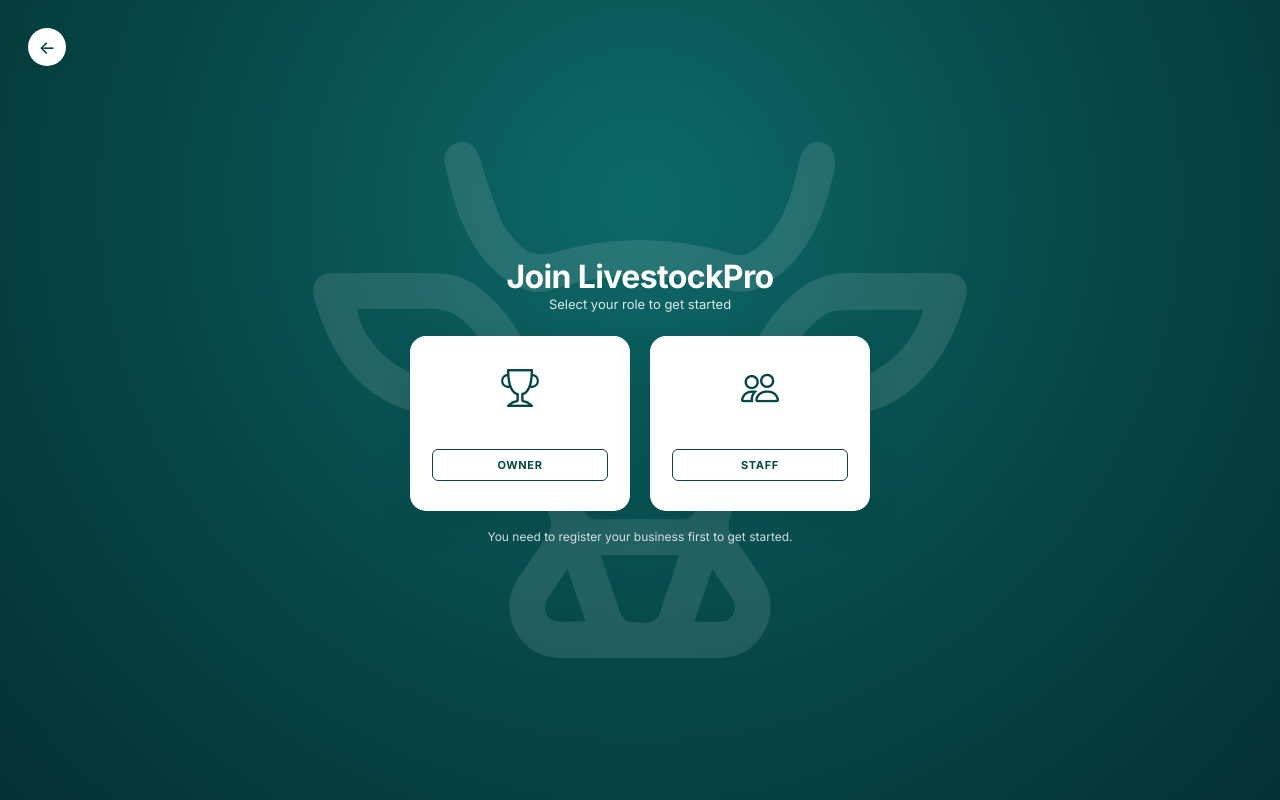
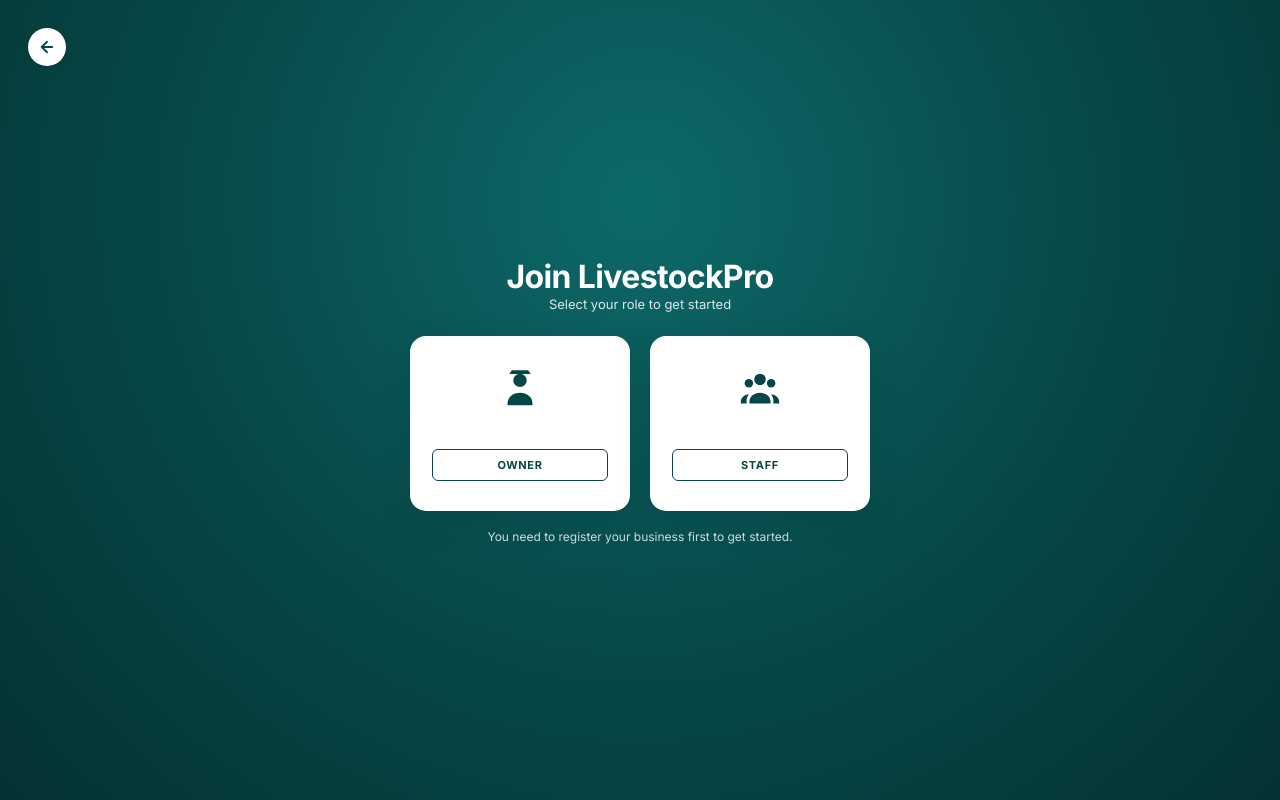
Before and after one commit to aenstudio-co/livestock-pro, a PHP site: page /role_select.php in a window 1280 px wide. Run offline with PHP 8.4, Linux system fonts and the light colour scheme.

Commit message:
Replace Bootstrap icons with SVGs in role_select.php

```diff
--- a/role_select.php
+++ b/role_select.php
@@ -4,28 +4,49 @@
   <meta charset="UTF-8">
   <meta name="viewport" content="width=device-width, initial-scale=1.0">
   <title>Join LivestockPro</title>
-  <link rel="stylesheet" href="https://cdn.jsdelivr.net/npm/bootstrap-icons@1.11.3/font/bootstrap-icons.min.css">
   <link rel="stylesheet" href="css/style.css">
 </head>
 <body>
   <div class="auth-wrapper">
-    <img src="assets/logo.png" alt="" aria-hidden="true" class="auth-watermark-bg">
-    <a class="auth-back-btn" href="login.php" title="Back">&larr;</a>
+    <a class="auth-back-btn" href="login.php" title="Back" aria-label="Back">
+      <svg width="18" height="18" viewBox="0 0 24 24" fill="none" stroke="currentColor" stroke-width="2.4" stroke-linecap="round" stroke-linejoin="round" aria-hidden="true">
+        <line x1="19" y1="12" x2="5" y2="12"></line>
+        <polyline points="12 19 5 12 12 5"></polyline>
+      </svg>
+    </a>
+
     <div class="auth-brand">
       <h1>Join LivestockPro</h1>
       <p>Select your role to get started</p>
     </div>
+
     <div class="role-grid">
       <a class="role-card" href="register_owner.php">
-        <i class="bi bi-trophy" style="font-size:38px;color:#074646;" aria-hidden="true"></i>
+        <div class="role-card-icon" aria-hidden="true">
+          <svg width="46" height="46" viewBox="0 0 24 24" fill="currentColor">
+            <circle cx="12" cy="7.5" r="3.5"></circle>
+            <path d="M5.5 19.5c0-3.2 2.9-5.5 6.5-5.5s6.5 2.3 6.5 5.5v1H5.5v-1z"></path>
+            <path d="M6.5 4.2h11l-1.2-2H7.7l-1.2 2z"></path>
+          </svg>
+        </div>
         <span class="role-card-btn">OWNER</span>
       </a>
 
       <a class="role-card" href="register_staff.php">
-        <i class="bi bi-people" style="font-size:38px;color:#074646;" aria-hidden="true"></i>
+        <div class="role-card-icon" aria-hidden="true">
+          <svg width="46" height="46" viewBox="0 0 24 24" fill="currentColor">
+            <circle cx="12" cy="7" r="3"></circle>
+            <path d="M6.5 18.5c0-2.6 2.5-4.5 5.5-4.5s5.5 1.9 5.5 4.5v1h-11v-1z"></path>
+            <circle cx="6.2" cy="9" r="2.2"></circle>
+            <path d="M2 18.5c0-2 1.8-3.5 4.2-3.8-.7.9-1.2 2.1-1.2 3.4v1.4H2v-1z"></path>
+            <circle cx="17.8" cy="9" r="2.2"></circle>
+            <path d="M22 18.5c0-2-1.8-3.5-4.2-3.8.7.9 1.2 2.1 1.2 3.4v1.4H22v-1z"></path>
+          </svg>
+        </div>
         <span class="role-card-btn">STAFF</span>
       </a>
     </div>
+
     <p class="auth-helper-note">You need to register your business first to get started.</p>
   </div>
 </body>
```
